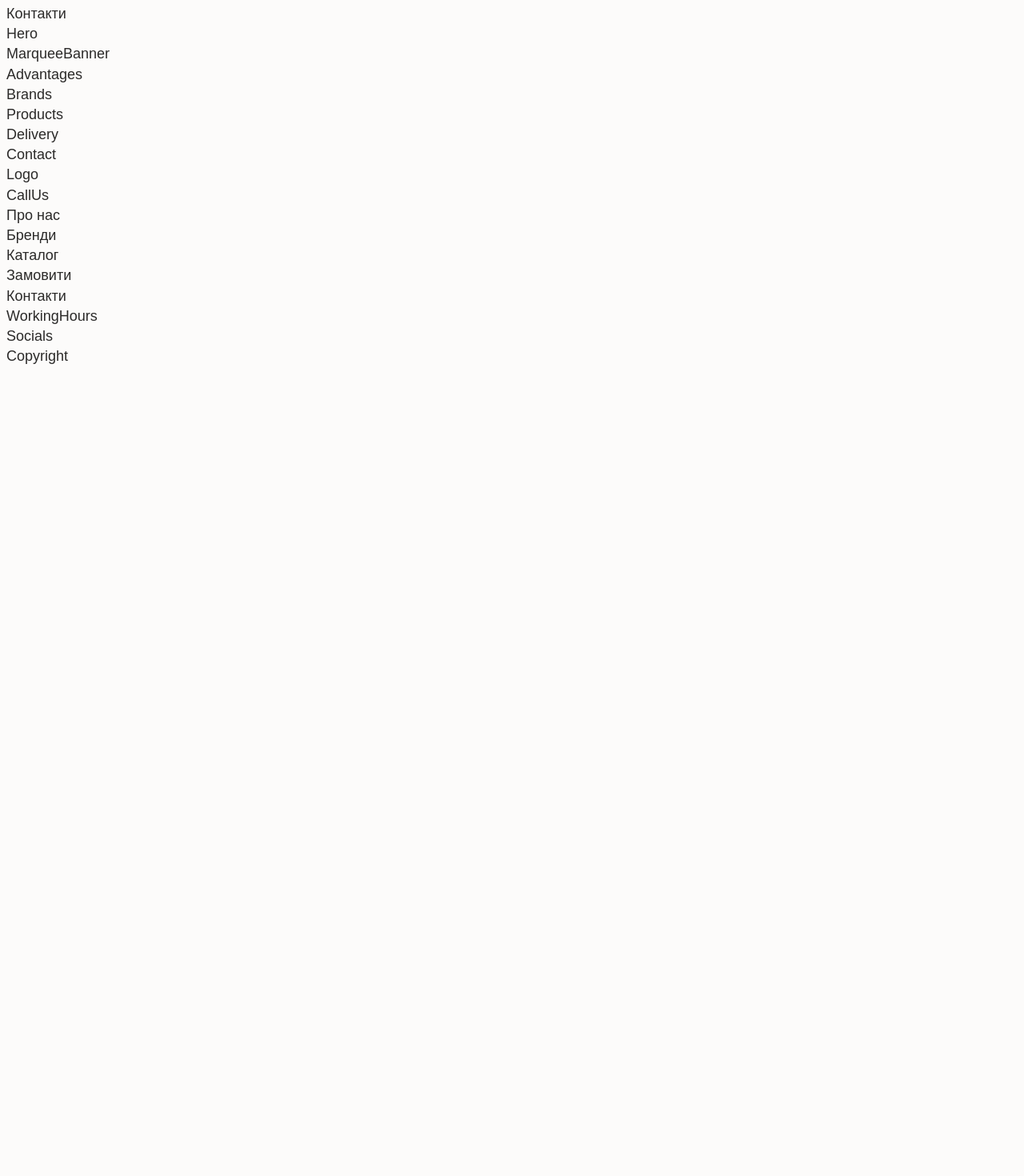
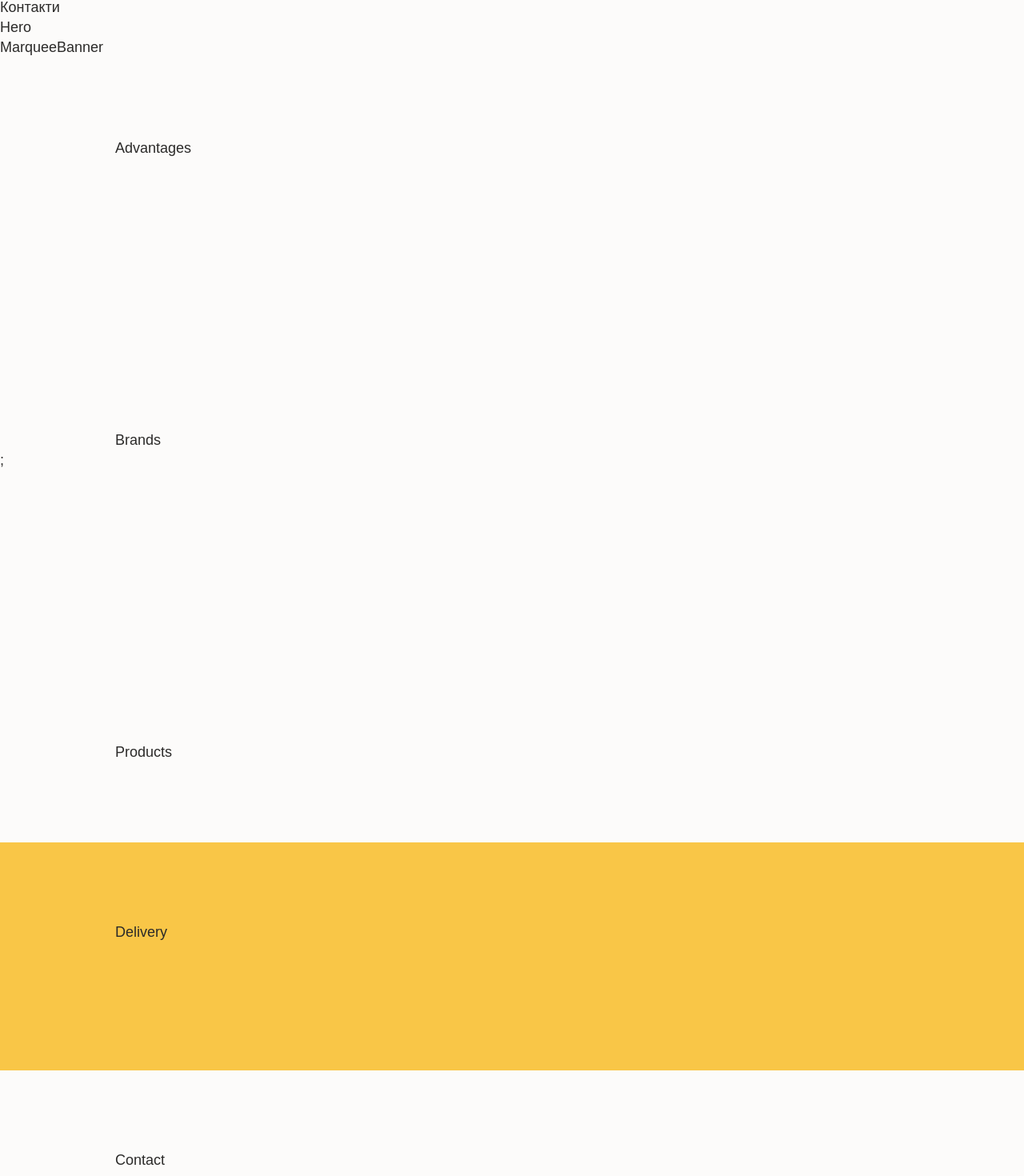
Before and after one commit to NastyaSavchenko/auto_techno, a React (Vite) app: page / in a window 1280 px wide. Shown: the part 129-1599 px from the top of the page at 80% size. Before the commit the page ends 816 px from the top, so only its background shows below. Built offline with nearby package versions, Linux system fonts and the light colour scheme; a web font is replaced by a local one.

Commit message:
add sections and containers

```diff
--- a/src/components/Advantages/Advantages.jsx
+++ b/src/components/Advantages/Advantages.jsx
@@ -1,5 +1,9 @@
 const Advantages = () => {
-  return <div>Advantages</div>;
-};
+  return (
+    <section id="about" className="section">
+      <div className="container">Advantages</div>
+    </section>
+  )
+}
 
-export default Advantages;
+export default Advantages
--- a/src/components/Brands/Brands.jsx
+++ b/src/components/Brands/Brands.jsx
@@ -1,5 +1,9 @@
 const Brands = () => {
-  return <div>Brands</div>;
-};
+  return (
+    <section id="brands" className="brands">
+      <div className="container">Brands</div>;
+    </section>
+  )
+}
 
-export default Brands;
+export default Brands
--- a/src/components/Contact/Contact.jsx
+++ b/src/components/Contact/Contact.jsx
@@ -1,5 +1,9 @@
 const Contact = () => {
-  return <div>Contact</div>;
-};
+  return (
+    <section id="contacts" className="contacts">
+      <div className="container">Contact</div>
+    </section>
+  )
+}
 
-export default Contact;
+export default Contact
--- a/src/components/Delivery/Delivery.jsx
+++ b/src/components/Delivery/Delivery.jsx
@@ -1,5 +1,9 @@
 const Delivery = () => {
-  return <div>Delivery</div>;
-};
+  return (
+    <section id="delivery" className="delivery">
+      <div className="container">Delivery</div>
+    </section>
+  )
+}
 
-export default Delivery;
+export default Delivery
--- a/src/components/Footer/Footer.jsx
+++ b/src/components/Footer/Footer.jsx
@@ -7,13 +7,15 @@ import Copyright from '../Copyright/Copyright'
 
 const Footer = () => {
   return (
-    <footer>
+    <footer id="footer">
+      <div className="container">
         <Logo />
         <CallUs />
         <Nav />
         <WorkingHours />
         <Socials />
         <Copyright />
+      </div>
     </footer>
   )
 }
--- a/src/components/Hero/Hero.jsx
+++ b/src/components/Hero/Hero.jsx
@@ -1,5 +1,5 @@
 const Hero = () => {
-  return <div>Hero</div>;
-};
+  return <section>Hero</section>
+}
 
-export default Hero;
+export default Hero
--- a/src/components/Nav/Nav.jsx
+++ b/src/components/Nav/Nav.jsx
@@ -12,10 +12,10 @@ const Nav = () => {
           <a href="#catalog">Каталог</a>
         </li>
         <li>
-          <a href="#order">Замовити</a>
+          <a href="#contacts">Замовити</a>
         </li>
         <li>
-          <a href="#contacts">Контакти</a>
+          <a href="#footer">Контакти</a>
         </li>
       </ul>
     </nav>
--- a/src/components/Products/Products.jsx
+++ b/src/components/Products/Products.jsx
@@ -1,5 +1,9 @@
 const Products = () => {
-  return <div>Products</div>;
-};
+  return (
+    <section id="catalog" className="section">
+      <div className="container">Products</div>
+    </section>
+  )
+}
 
-export default Products;
+export default Products
--- a/src/index.css
+++ b/src/index.css
@@ -21,4 +21,31 @@ body {
   font-size: 18px;
   font-weight: 400;
   line-height: 1.4;
+  margin: 0;
 }
+
+.section {
+  padding: 100px 0;
+}
+
+.brands {
+  padding: 240px 0;
+}
+
+.delivery {
+  padding: 100px 0 160px 0;
+  background-color: var(--bg-yellow);
+}
+
+.contacts {
+  padding: 100px 0 65px 0;
+}
+
+footer {
+  padding: 100px 0 40px 0;
+  background-color: var(--bg-brown);
+}
+
+.container {
+  margin: 0 144px;
+}
```
Lines whose indentation alone changed are shown as unchanged.
